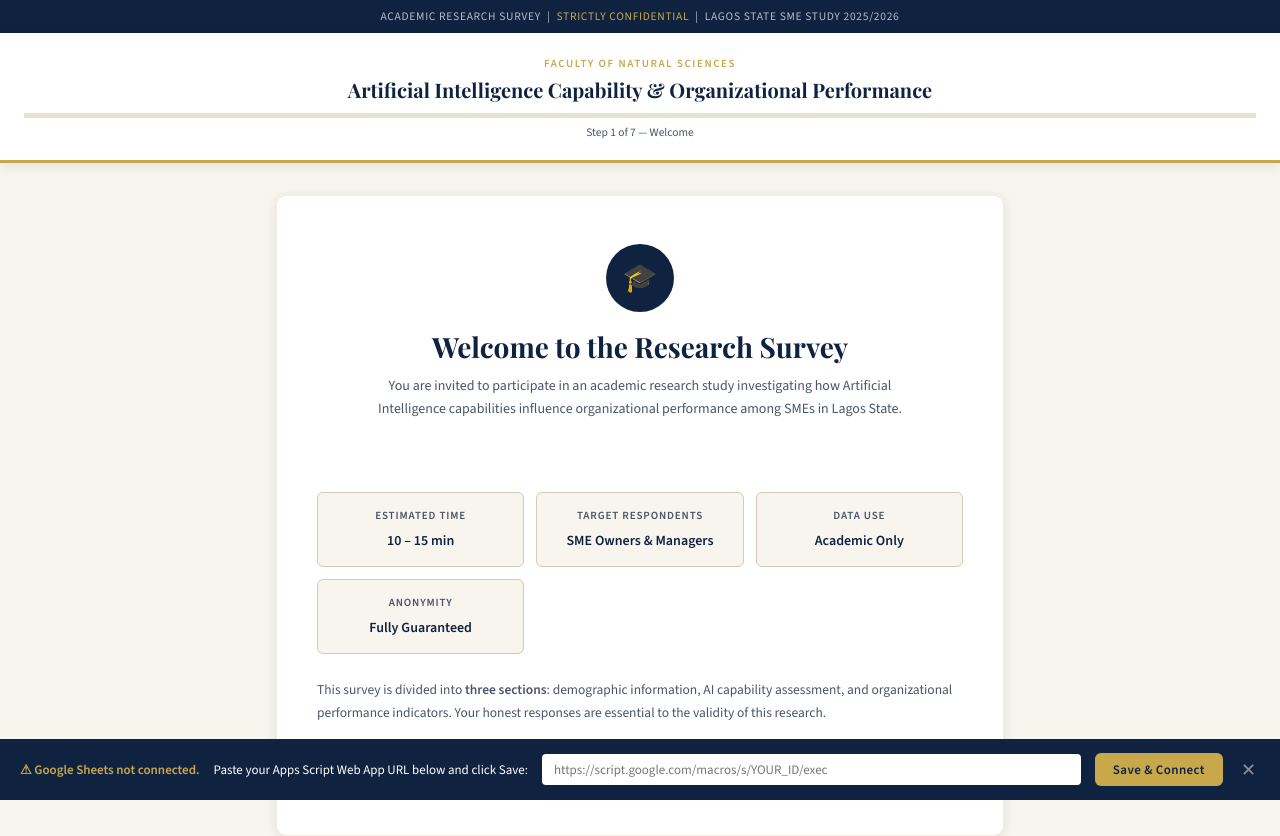
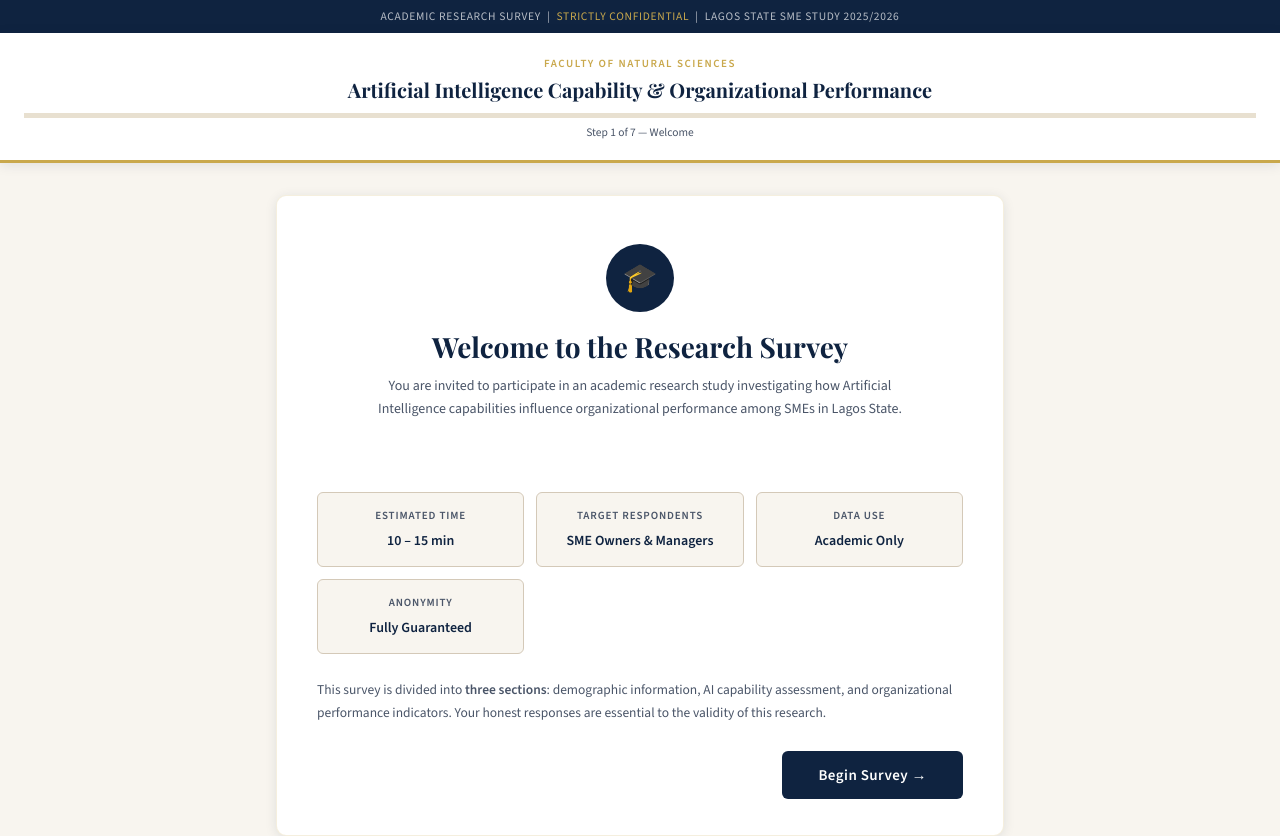
Before and after one commit to peacedigiwealth/sme-ai-survey, a plain HTML site: page index.html in a window 1280 px wide. Shown: the top 836 px of the page. Drawn offline with nearby package versions, Linux system fonts and the light colour scheme.

Commit message:
Remove setup banner and set default Apps Script URL
Removed setup banner for Apps Script URL configuration and updated the default script URL.

```diff
--- a/index.html
+++ b/index.html
@@ -828,21 +828,14 @@
   </div>
 </div>
 
-<!-- Setup Banner (shown when Apps Script URL not configured) -->
-<div id="setupBanner" style="display:none; position:fixed; bottom:0; left:0; right:0; background:var(--navy); color:#fff; padding:14px 20px; z-index:200; font-size:13px; display:flex; align-items:center; gap:14px; flex-wrap:wrap;">
-  <span style="color:var(--gold); font-weight:700;">⚠ Google Sheets not connected.</span>
-  <span>Paste your Apps Script Web App URL below and click Save:</span>
-  <input id="scriptUrlInput" type="text" placeholder="https://script.google.com/macros/s/YOUR_ID/exec" style="flex:1; min-width:260px; padding:7px 12px; border-radius:4px; border:none; font-size:13px; font-family:inherit;">
-  <button class="btn btn-gold btn-sm" onclick="saveScriptUrl()">Save &amp; Connect</button>
-  <button onclick="document.getElementById('setupBanner').style.display='none'" style="background:none;border:none;color:rgba(255,255,255,0.5);cursor:pointer;font-size:18px;padding:0 4px;">✕</button>
-</div>
+
 
 <script>
 // ════════════════════════════════════════════
 // ⚙ CONFIGURATION — paste your Apps Script URL here
 //   OR enter it via the setup banner at the bottom.
 // ════════════════════════════════════════════
-let APPS_SCRIPT_URL = localStorage.getItem('survey_script_url') || '';
+let APPS_SCRIPT_URL = 'https://script.google.com/macros/s/AKfycbyLbxcGKIrXEsAN9oS6tpxryDVxQso5Qkih0_FhY5GqixFk1AKHjrzQ7t0zcAsm7Zbxlw/exec';
 
 // ════════════════════════════════════════════
 // DATA DEFINITIONS
```
